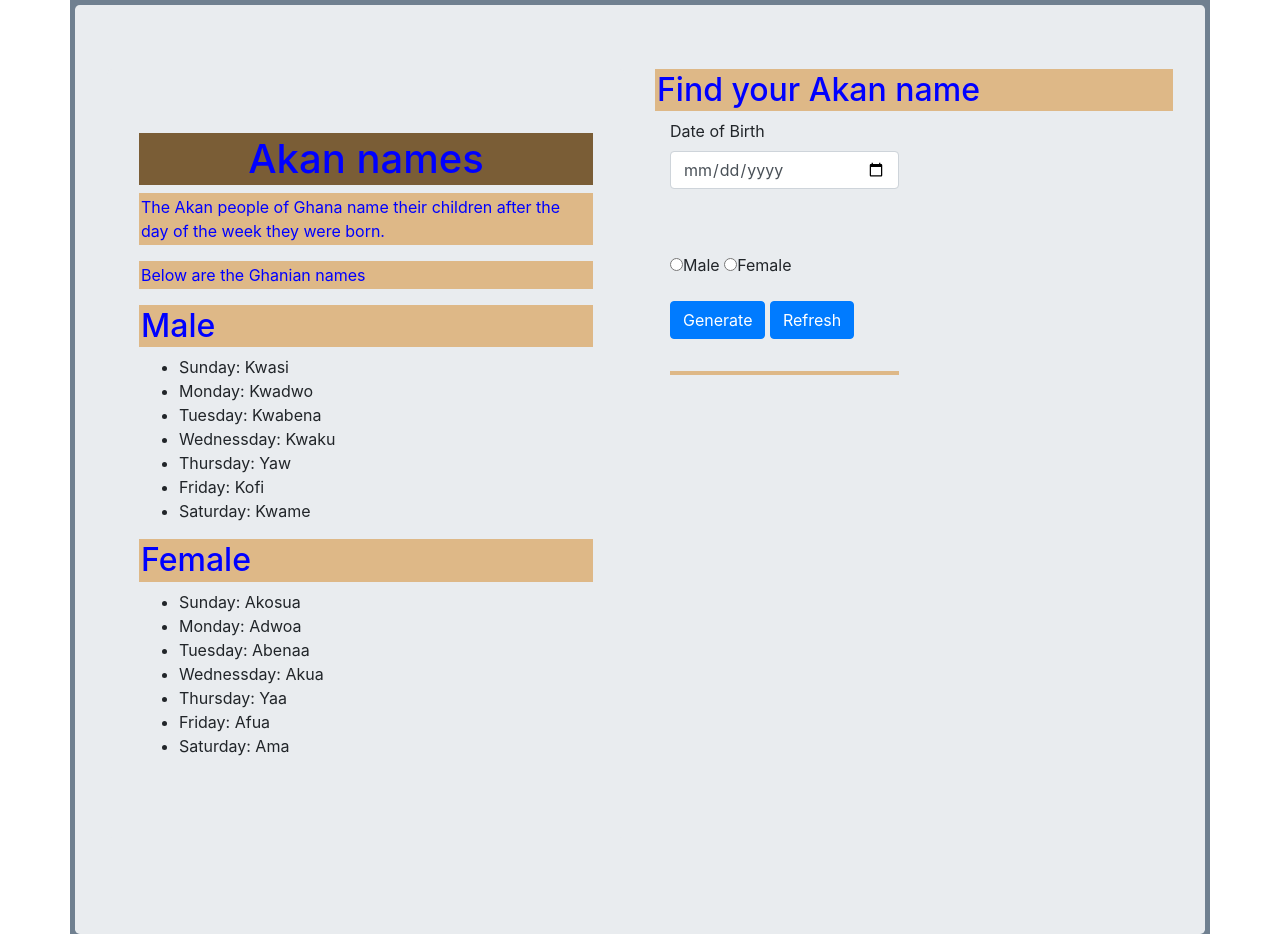
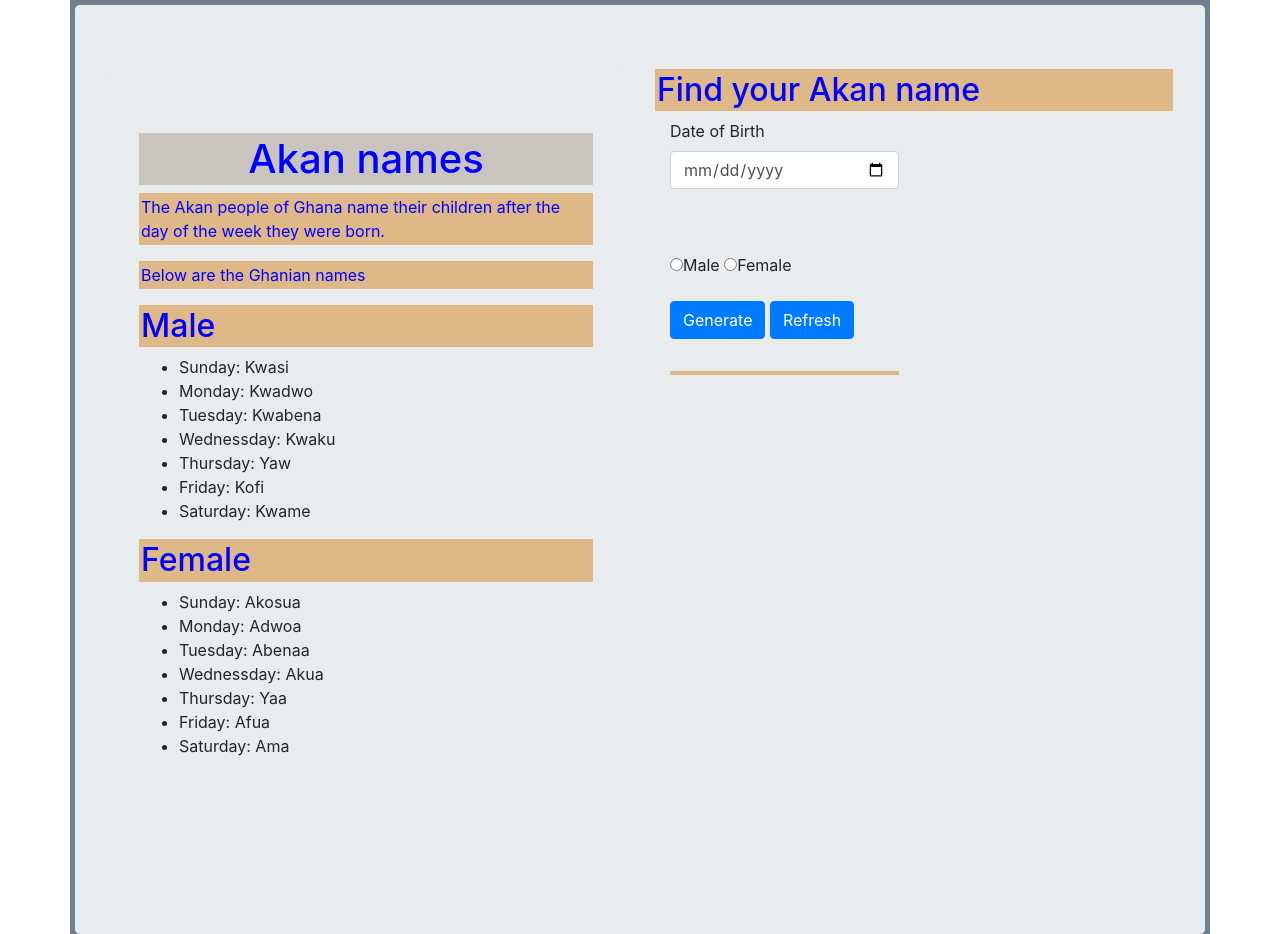
Before and after one commit to Kevoki/Ghanaian-day-names-project, a plain HTML site: page index.html in a window 1280 px wide. Shown: the top 934 px of the page. Drawn offline with Linux system fonts and the light colour scheme.

Commit message:
Add change padding color

```diff
--- a/styles.css
+++ b/styles.css
@@ -2,7 +2,7 @@ h1 {
     text-align: center;
     color: blue;
     padding: 2px;
-    background-color: rgb(122, 93, 54);
+    background-color: rgb(201, 196, 190);
 }
 p {
     color: blue;
```
